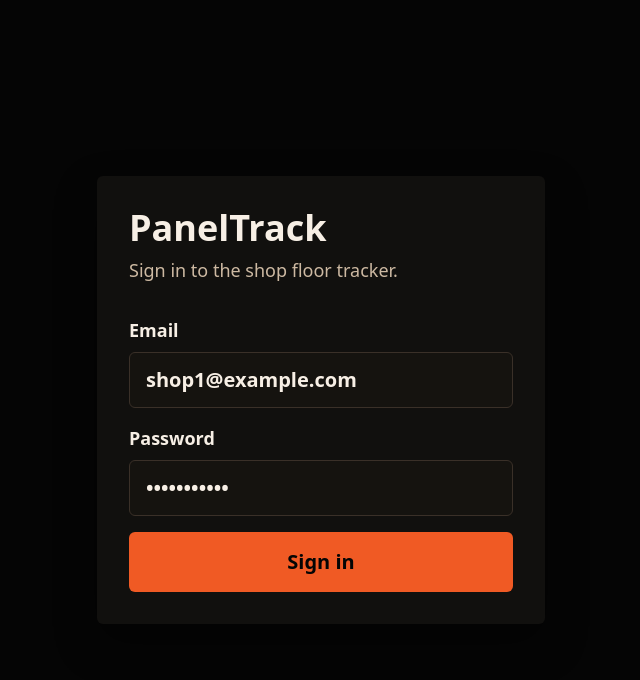
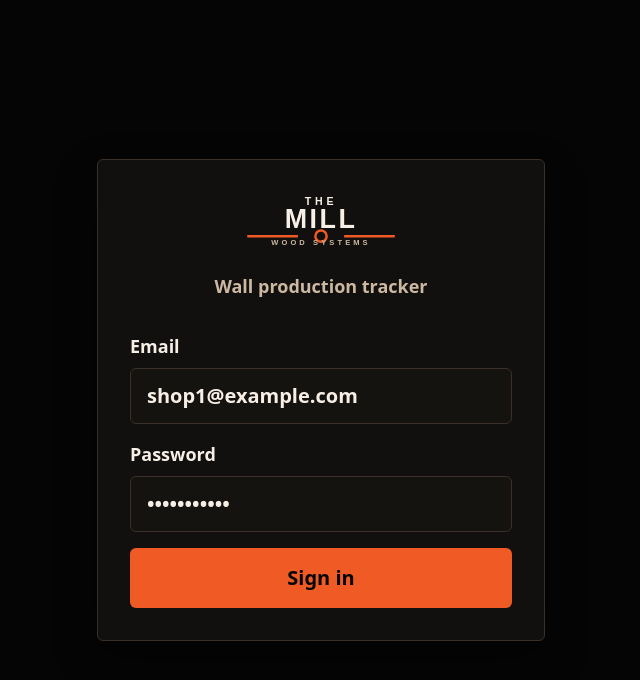
Before and after one commit to Teaganmcchesney/The-Mill-Wood-Systems, a Next.js app: page /login in a window 1280 px wide. Shown: the top 680 px of the page, without its empty margins (319-959 px from the left). Built offline with nearby package versions, Linux system fonts and the light colour scheme.

Commit message:
Brand login screen for The Mill

```diff
--- a/app/login/page.tsx
+++ b/app/login/page.tsx
@@ -3,9 +3,11 @@ import { LoginForm } from "@/components/LoginForm";
 export default function LoginPage() {
   return (
     <main className="grid min-h-screen place-items-center bg-ink p-6">
-      <section className="w-full max-w-md rounded-md bg-white p-8 shadow-touch">
-        <h1 className="text-4xl font-black text-ink">PanelTrack</h1>
-        <p className="mt-2 text-lg text-steel">Sign in to the shop floor tracker.</p>
+      <section className="w-full max-w-md rounded-md border border-slate-200 bg-white p-8 shadow-touch">
+        <div className="flex justify-center">
+          <img src="/brand/mill-wordmark.svg" alt="The Mill Wood Systems" className="brand-wordmark h-24 max-w-full" />
+        </div>
+        <p className="mt-6 text-center text-lg font-bold text-steel">Wall production tracker</p>
         <LoginForm />
       </section>
     </main>
```
